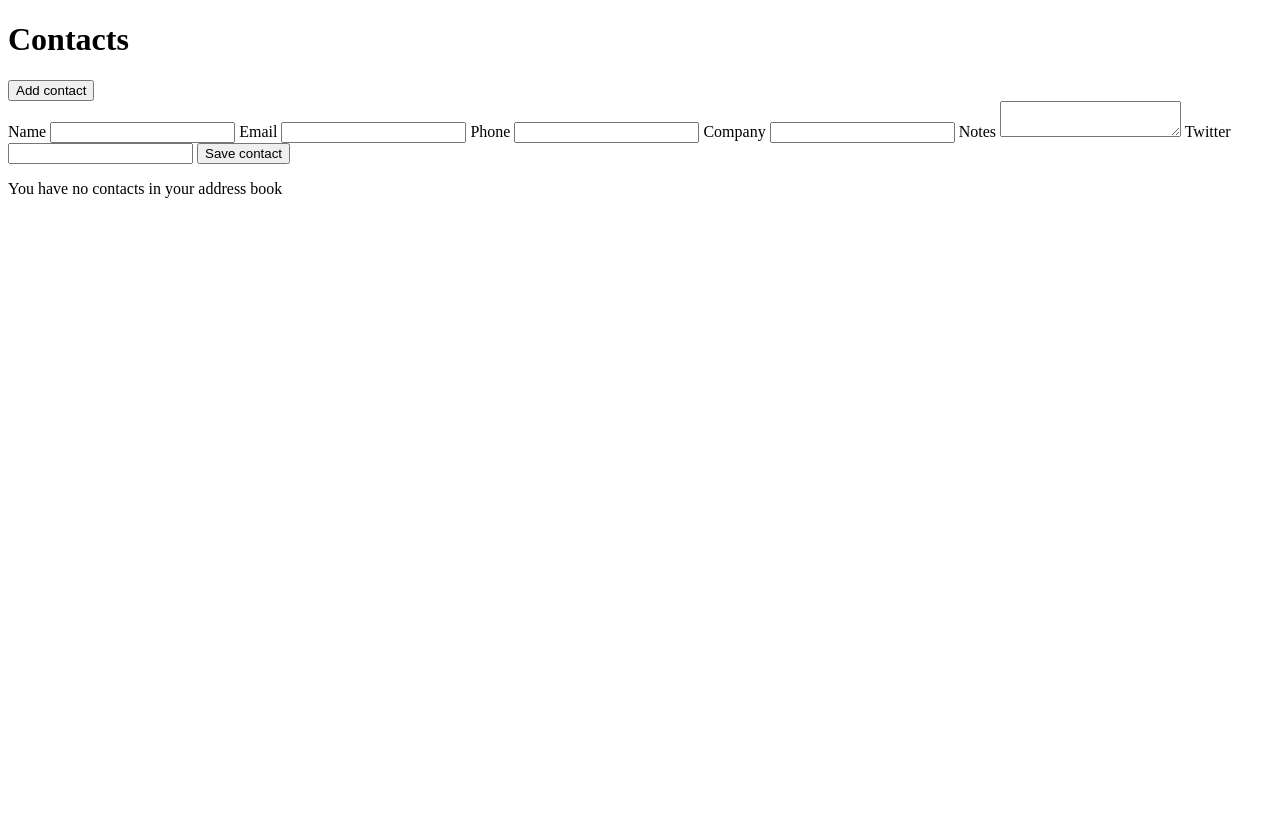
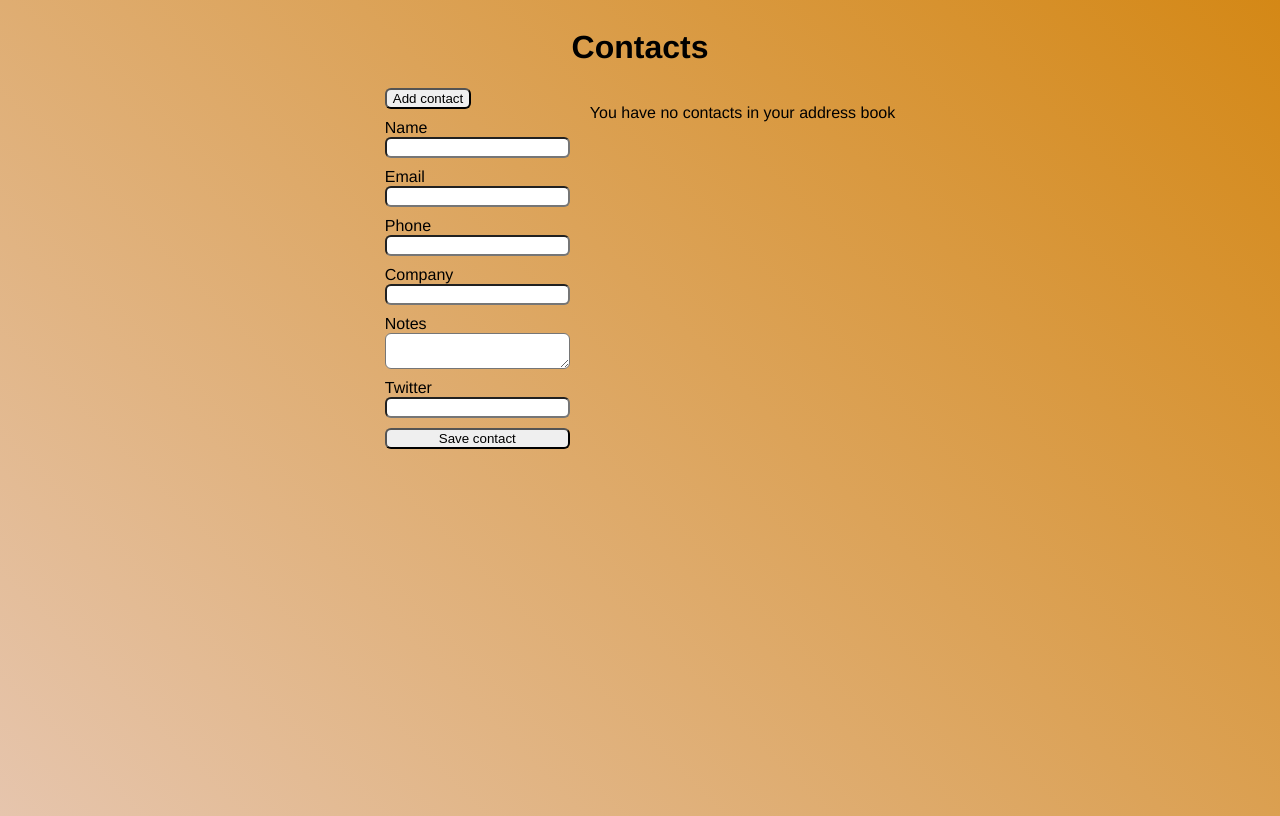
Before and after one commit to ctl-lab/address_book_challenge, a website: page src/index.html in a window 1280 px wide. Both pictures are taken after a click on the button "Add contact". Drawn offline with Linux system fonts and the light colour scheme.

Commit message:
adds styling to the app

```diff
--- /dev/null
+++ b/src/assets/css/style.css
@@ -0,0 +1,33 @@
+body {
+    font-family: 'Franklin Gothic Medium', 'Arial Narrow', Arial, sans-serif;
+    height: 100vh;
+    background: linear-gradient(45deg, rgb(230, 197, 173), rgb(212, 136, 22));
+    display: flex;
+    flex-flow: column wrap;
+    align-items: center;
+}
+
+.big-container {
+    display: flex;
+    flex-flow: row wrap;
+}
+.container-left {
+    margin-right: 20px;
+}
+#submit {
+    margin-top: 10px;
+}
+
+input, #notes, button {
+    border-radius: 6px;
+}
+
+form {
+    display: flex;
+    flex-flow: column wrap;
+
+}
+
+form label {
+    padding-top: 10px;
+}
--- a/src/index.html
+++ b/src/index.html
@@ -3,10 +3,13 @@
 <head>
     <meta charset="UTF-8">
     <meta name="viewport" content="width=device-width, initial-scale=1.0">
+    <link rel="stylesheet" href="./assets/css/style.css">
     <title>Address Book</title>
 </head>
 <body>
     <h1>Contacts</h1>
+    <div class="big-container">
+        <div class="container-left">
             <button id="add-contact">Add contact</button>
             <form id="new-contact-form">
                 <label for="name">Name</label>
@@ -23,7 +26,9 @@
                 <input id="twitter" name="twitter" type="text">
                 <input id="submit" type="submit" value="Save contact">
             </form>
+        </div>
         <div id="contact-list"></div>
+    </div>
     <script src="./assets/js/app.js"></script>
 </body>
 </html>
```
Also changed, not shown: package.json (+5 -3 lines), server.js (added, +12 -0 lines), 1 other file. Lines whose indentation alone changed are shown as unchanged.
